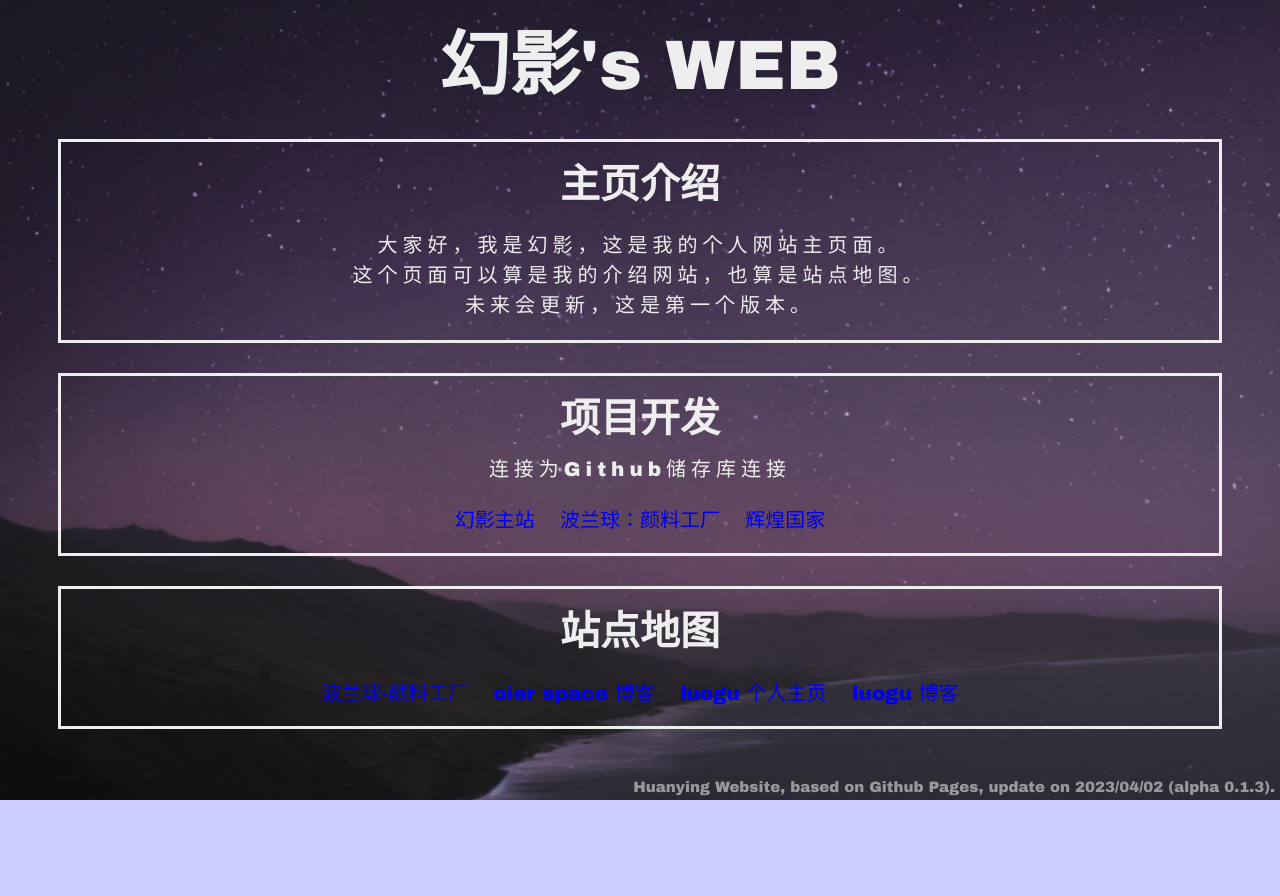
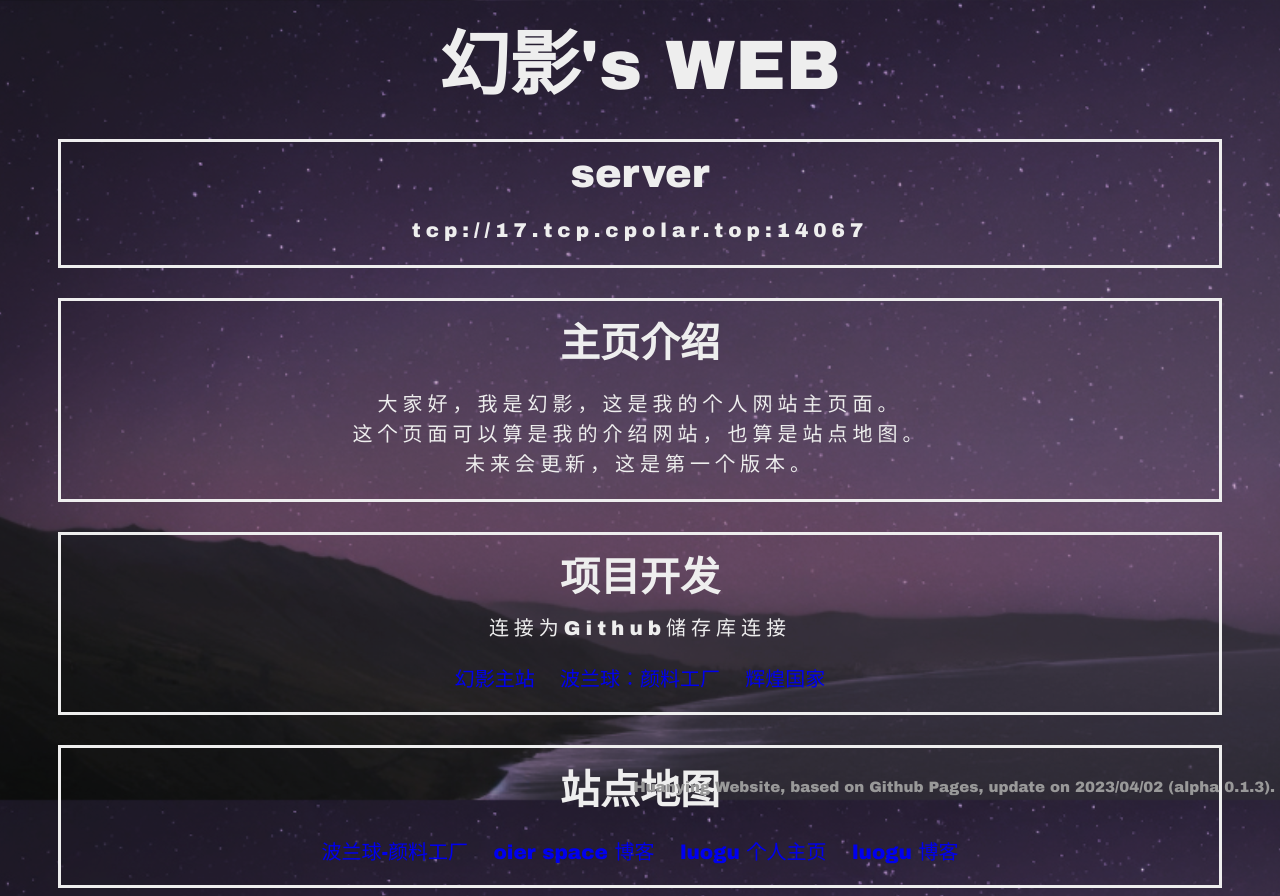
Before and after one commit to BenParallel/BenParallel.github.io, a plain HTML site: page index.html in a window 1280 px wide. Before the commit the page ends 800 px from the top, so only its background shows below. Drawn offline with Linux system fonts and the light colour scheme.

Commit message:
Update index.html

```diff
--- a/index.html
+++ b/index.html
@@ -14,6 +14,15 @@
     <body>
         <div id="title">
         	幻影's WEB
+        </div>
+
+	<div class="block">
+        	<h2 class="header">
+        		server
+        	</h2>
+        	<p class="pha">
+	        	tcp://17.tcp.cpolar.top:14067
+       		</p>
         </div>
 
         <div id="info" class="block">
```
